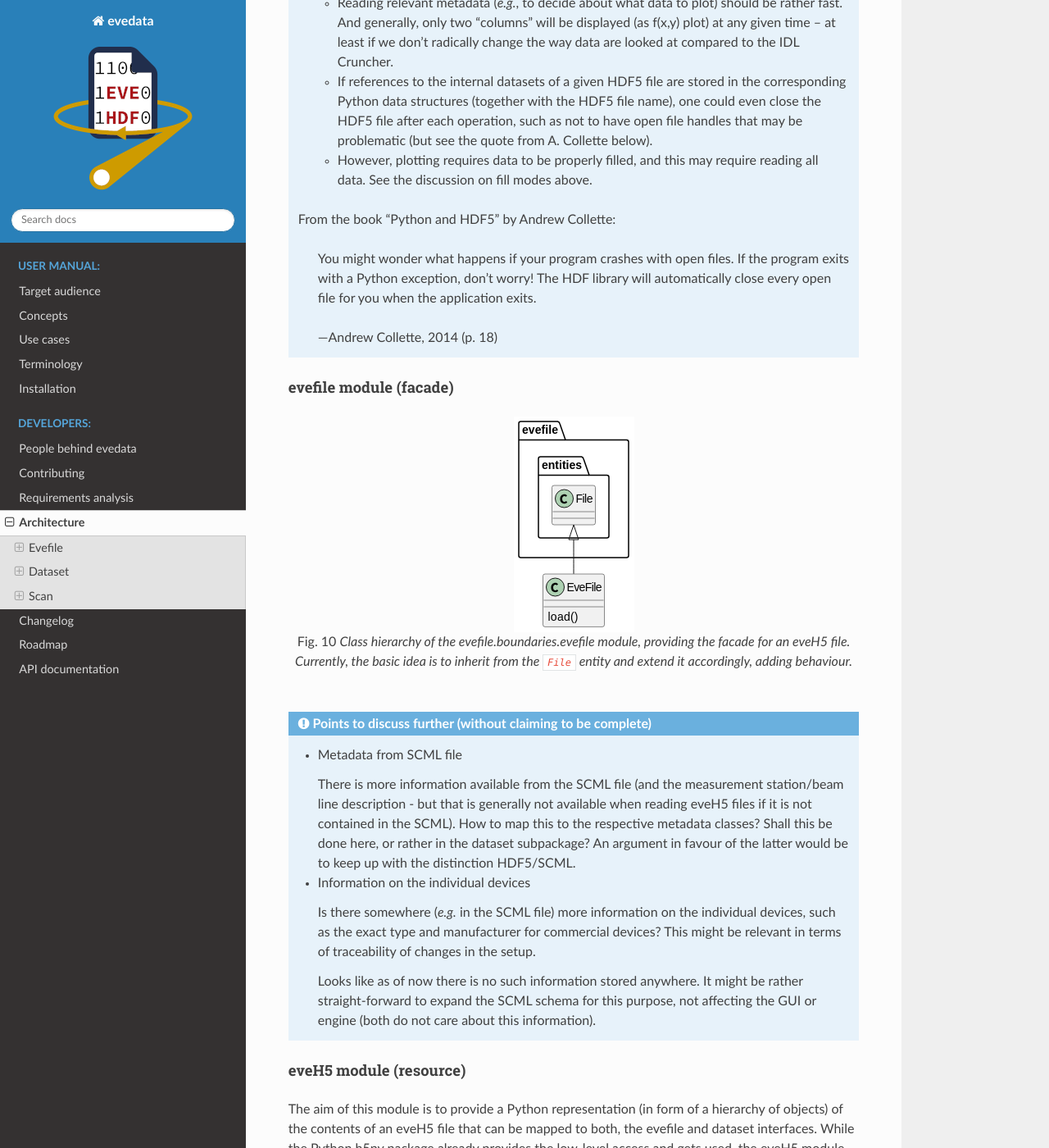
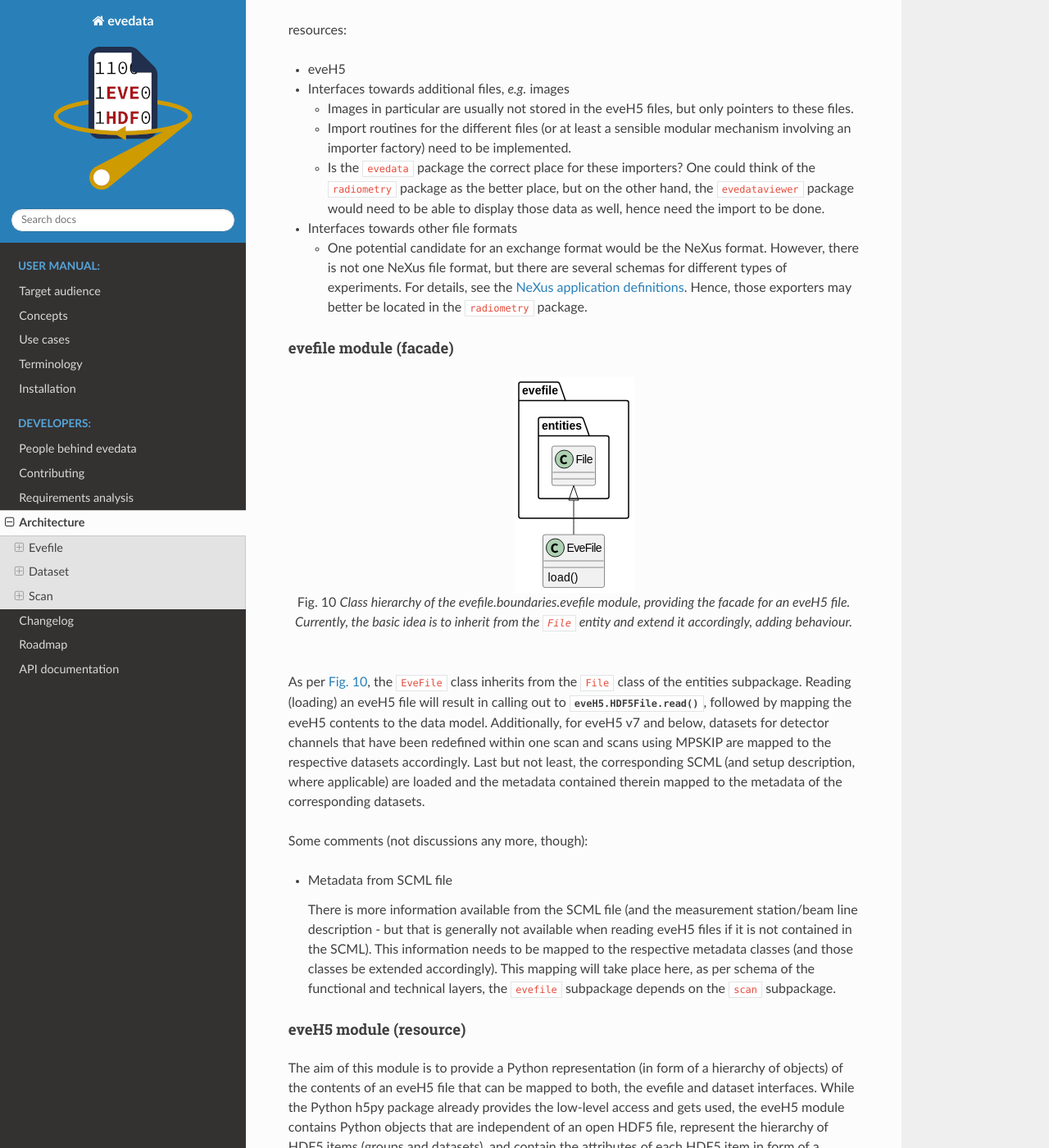
Before and after one commit to tillbiskup/evedata, a Sphinx documentation site: the page built from docs/architecture.rst, in a window 1280 px wide and 1400 px high, scrolled down 12934 px. Shown: the whole window at 82% size. Built offline with Sphinx 7.4.7 and the Read the Docs theme 2.0.0, drawn with Linux system fonts in a browser that asks for light colours; some of the changed text lies outside the part shown.

Commit message:
Further cleanup in evefile subpackage description: (re)move discussion points, document decisions

```diff
--- a/docs/architecture.rst
+++ b/docs/architecture.rst
@@ -226,6 +226,11 @@ Some comments (not discussions any more, though):
   The current model in the UML schemas of data and metadata assumes different data(sets) in case a detector channel gets redefined within a scan, see `#7726 <https://redmine.ahf.ptb.de/issues/7726>`_ and the discussion above. This should be verified and specified.
 
 
+.. todo::
+
+    Extend Metadata classes to contain all relevant attributes from the SCML/setup description. This should already include metadata regarding the actual devices used not yet available from the SCML/XML but relevant for a true traceability of changes in the setup.
+
+
 Controllers
 -----------
 
@@ -235,7 +240,8 @@ What may be in here:
 
 * mapping different versions of eveH5 files to the entities
 * mapping timestamps to position counts
-* Converting MPSKIP scans into average detector channel with adaptive number of recorded points (?)
+* Converting MPSKIP scans into average detector channel with adaptive number of recorded points
+* Separating datasets for channels redefined within one scan and currently (up to eveH5 v7) stored in *one* HDF5 dataset
 
 
 version_mapping module
@@ -275,6 +281,18 @@ Special cases that need to be addressed either here or during import of the data
 Furthermore, a requirement is that the original monitor data are retained when converting timestamps to position counts. This most probably means to create a new ``MeasureData`` object. Most probably, this is the case for additional ``OptionData`` and ``DeviceData`` classes as subclasses of ``MeasureData``. The next question: Where to place these new objects in the ``File`` class of the evefile.entities.file module? Alternatively: Would this be something outside the evefile subpackage, probably within the dataset subpackage?
 
 
+Converting MPSKIP scans into average detector channel
+~~~~~~~~~~~~~~~~~~~~~~~~~~~~~~~~~~~~~~~~~~~~~~~~~~~~~
+
+Given the data model to not correspond to the current eveH5 structure (v7), it makes sense to convert scans using MPSKIP to "fake" average detector channels storing the individual data points on this level.
+
+
+Separating datasets for redefined channels
+~~~~~~~~~~~~~~~~~~~~~~~~~~~~~~~~~~~~~~~~~~
+
+Given the data model to not correspond to the current eveH5 structure (v7), it makes sense to split datasets for channels redefined within one scan on this level. A more detailed discussion of how to handle these datasets can be found above in the section on the data model.
+
+
 Boundaries
 ----------
 
@@ -298,25 +316,11 @@ resources:
   * One potential candidate for an exchange format would be the NeXus format. However, there is not one NeXus file format, but there are several schemas for different types of experiments. For details, see the `NeXus application definitions <https://manual.nexusformat.org/classes/applications/index.html>`_. Hence, those exporters may better be located in the ``radiometry`` package.
 
 
-.. admonition:: Points to discuss further (without claiming to be complete)
-
-    * How to deal with reading the entire content of an eveH5 file at once vs. deferred reading?
-
-      * Reading relevant metadata (*e.g.*, to decide about what data to plot) should be rather fast. And generally, only two "columns" will be displayed (as f(x,y) plot) at any given time -- at least if we don't radically change the way data are looked at compared to the IDL Cruncher.
-      * If references to the internal datasets of a given HDF5 file are stored in the corresponding Python data structures (together with the HDF5 file name), one could even close the HDF5 file after each operation, such as not to have open file handles that may be problematic (but see the quote from A. Collette below).
-      * However, plotting requires data to be properly filled, and this may require reading all data. See the discussion on fill modes above.
-
-
-    From the book "Python and HDF5" by Andrew Collette:
-
-        You might wonder what happens if your program crashes with open files. If the program exits with a Python exception, don't worry! The HDF library will automatically close every open file for you when the application exits.
-
-        -- Andrew Collette, 2014 (p. 18)
-
-
 evefile module (facade)
 ~~~~~~~~~~~~~~~~~~~~~~~
 
+
+.. _fig-uml_evefile_boundaries_evefile:
 
 .. figure:: uml/evedata.evefile.boundaries.evefile.*
     :align: center
@@ -324,19 +328,14 @@ evefile module (facade)
     Class hierarchy of the evefile.boundaries.evefile module, providing the facade for an eveH5 file. Currently, the basic idea is to inherit from the ``File`` entity and extend it accordingly, adding behaviour.
 
 
+As per :numref:`Fig. %s <fig-uml_evefile_boundaries_evefile>`, the ``EveFile`` class inherits from the ``File`` class of the entities subpackage. Reading (loading) an eveH5 file will result in calling out to :meth:`eveH5.HDF5File.read`, followed by mapping the eveH5 contents to the data model. Additionally, for eveH5 v7 and below, datasets for detector channels that have been redefined within one scan and scans using MPSKIP are mapped to the respective datasets accordingly. Last but not least, the corresponding SCML (and setup description, where applicable) are loaded and the metadata contained therein mapped to the metadata of the corresponding datasets.
 
-.. admonition:: Points to discuss further (without claiming to be complete)
 
-    * Metadata from SCML file
+Some comments (not discussions any more, though):
 
-      There is more information available from the SCML file (and the measurement station/beam line description - but that is generally not available when reading eveH5 files if it is not contained in the SCML). How to map this to the respective metadata classes? Shall this be done here, or rather in the dataset subpackage? An argument in favour of the latter would be to keep up with the distinction HDF5/SCML.
+* Metadata from SCML file
 
-    * Information on the individual devices
-
-      Is there somewhere (*e.g.* in the SCML file) more information on the individual devices, such as the exact type and manufacturer for commercial devices? This might be relevant in terms of traceability of changes in the setup.
-
-      Looks like as of now there is no such information stored anywhere. It might be rather straight-forward to expand the SCML schema for this purpose, not affecting the GUI or engine (both do not care about this information).
-
+  There is more information available from the SCML file (and the measurement station/beam line description - but that is generally not available when reading eveH5 files if it is not contained in the SCML). This information needs to be mapped to the respective metadata classes (and those classes be extended accordingly). This mapping will take place here, as per schema of the functional and technical layers, the ``evefile`` subpackage depends on the ``scan`` subpackage.
 
 
 eveH5 module (resource)
@@ -359,6 +358,23 @@ As such, the ``HDF5Item`` class hierarchy shown above is pretty generic and shou
     * Non-monotonic position counts in eveH5 datasets
 
       Due to the (intrinsic) way the engine handles scans, position counts can be non-monotonic (`#4562 <https://redmine.ahf.ptb.de/issues/4562>`_, `#7722 <https://redmine.ahf.ptb.de/issues/7722>`_). However, this will usually be a problem for the analysis. Therefore: Where to implement the sorting logic? Here in the IO boundary, or rather at the facade level?
+
+
+Some comments (not discussions any more, though):
+
+* Reading the entire content of an eveH5 file at once vs. deferred reading?
+
+  * Reading relevant metadata (*e.g.*, to decide about what data to plot) should be rather fast. And generally, only two "columns" will be displayed (as f(x,y) plot) at any given time -- at least if we don't radically change the way data are looked at compared to the IDL Cruncher.
+  * References to the internal datasets of a given HDF5 file are stored in the corresponding Python data structures (together with the HDF5 file name). Hence, HDF5 files are closed after each operation, such as not to have open file handles that may be problematic (but see the quote from A. Collette below).
+  * Plotting requires data to be properly filled, although filling will most probably not take place globally once, but on a per plot base. See the discussion on fill modes, currently below in the Dataset subpackage section.
+
+
+  From the book "Python and HDF5" by Andrew Collette:
+
+    You might wonder what happens if your program crashes with open files. If the program exits with a Python exception, don't worry! The HDF library will automatically close every open file for you when the application exits.
+
+    -- Andrew Collette, 2014 (p. 18)
+
 
 
 Dataset
@@ -727,6 +743,12 @@ setup module
 
       All three, Detector, Motor and Device (as well as Axis and Channel, and Option), are abstract devices.
 
+    * Information on the individual devices
+
+      Is there somewhere (*e.g.* in the SCML file) more information on the individual devices, such as the exact type and manufacturer for commercial devices? This might be relevant in terms of traceability of changes in the setup.
+
+      Looks like as of now there is no such information stored anywhere. It might be rather straight-forward to expand the SCML schema for this purpose, not affecting the GUI or engine (both do not care about this information).
+
 
 Controllers
 -----------
```
Also changed, not shown: 1 other file.
